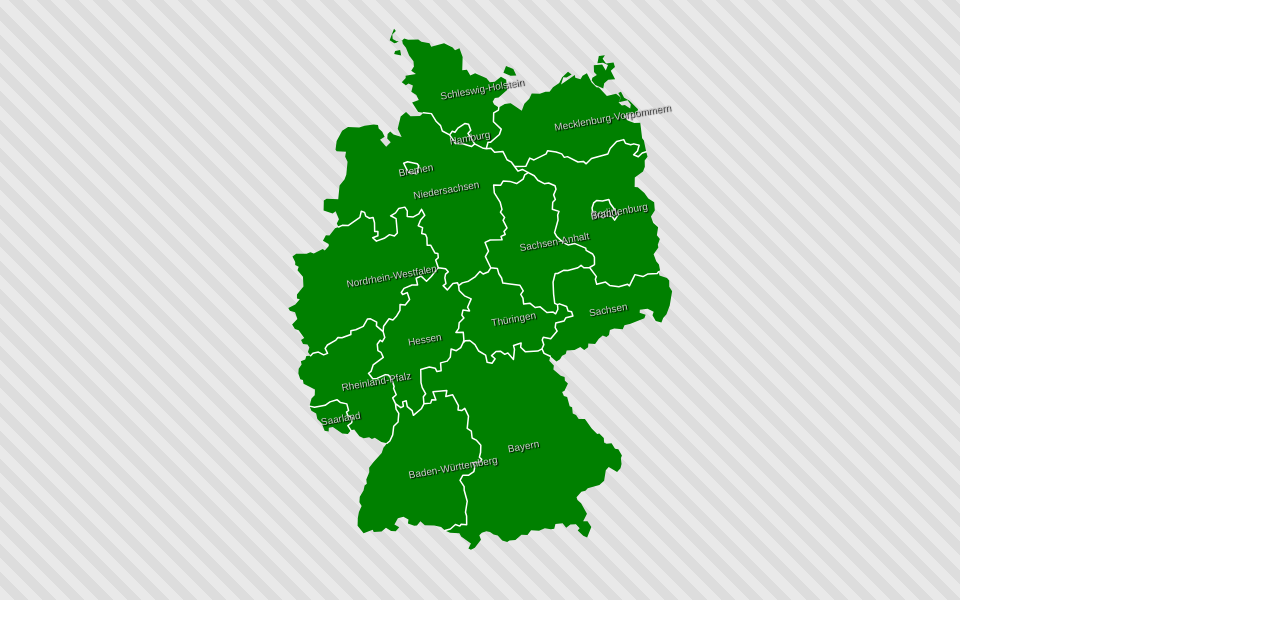
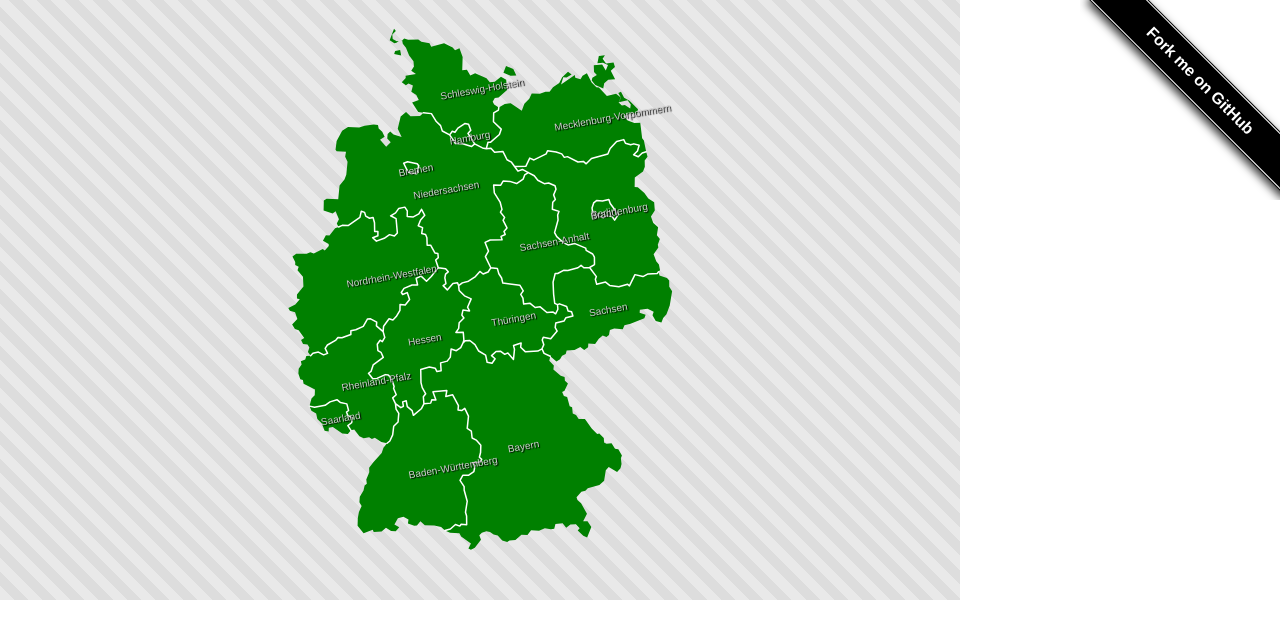
Before and after one commit to mcodebox/d3mapbars, a plain HTML site: page index.html in a window 1280 px wide. Drawn offline with Linux system fonts and the light colour scheme.

Commit message:
fork me ribbon added

```diff
--- a/index.html
+++ b/index.html
@@ -12,6 +12,7 @@
 </head>
 
 <body>
+  <style>#forkongithub a{background:#000;color:#fff;text-decoration:none;font-family:arial,sans-serif;text-align:center;font-weight:bold;padding:5px 40px;font-size:1rem;line-height:2rem;position:relative;transition:0.5s;}#forkongithub a:hover{background:#c11;color:#fff;}#forkongithub a::before,#forkongithub a::after{content:"";width:100%;display:block;position:absolute;top:1px;left:0;height:1px;background:#fff;}#forkongithub a::after{bottom:1px;top:auto;}@media screen and (min-width:800px){#forkongithub{position:absolute;display:block;top:0;right:0;width:200px;overflow:hidden;height:200px;z-index:9999;}#forkongithub a{width:200px;position:absolute;top:60px;right:-60px;transform:rotate(45deg);-webkit-transform:rotate(45deg);-ms-transform:rotate(45deg);-moz-transform:rotate(45deg);-o-transform:rotate(45deg);box-shadow:4px 4px 10px rgba(0,0,0,0.8);}}</style><span id="forkongithub"><a href="https://github.com/mcodebox/D3map_bars">Fork me on GitHub</a></span>
   <script src="data/ergebnisse.js" charset="utf-8"></script>
   <script src="js/bundle.min.js" charset="utf-8"></script>
   <script src="js/main.min.js" charset="utf-8"></script>
```
